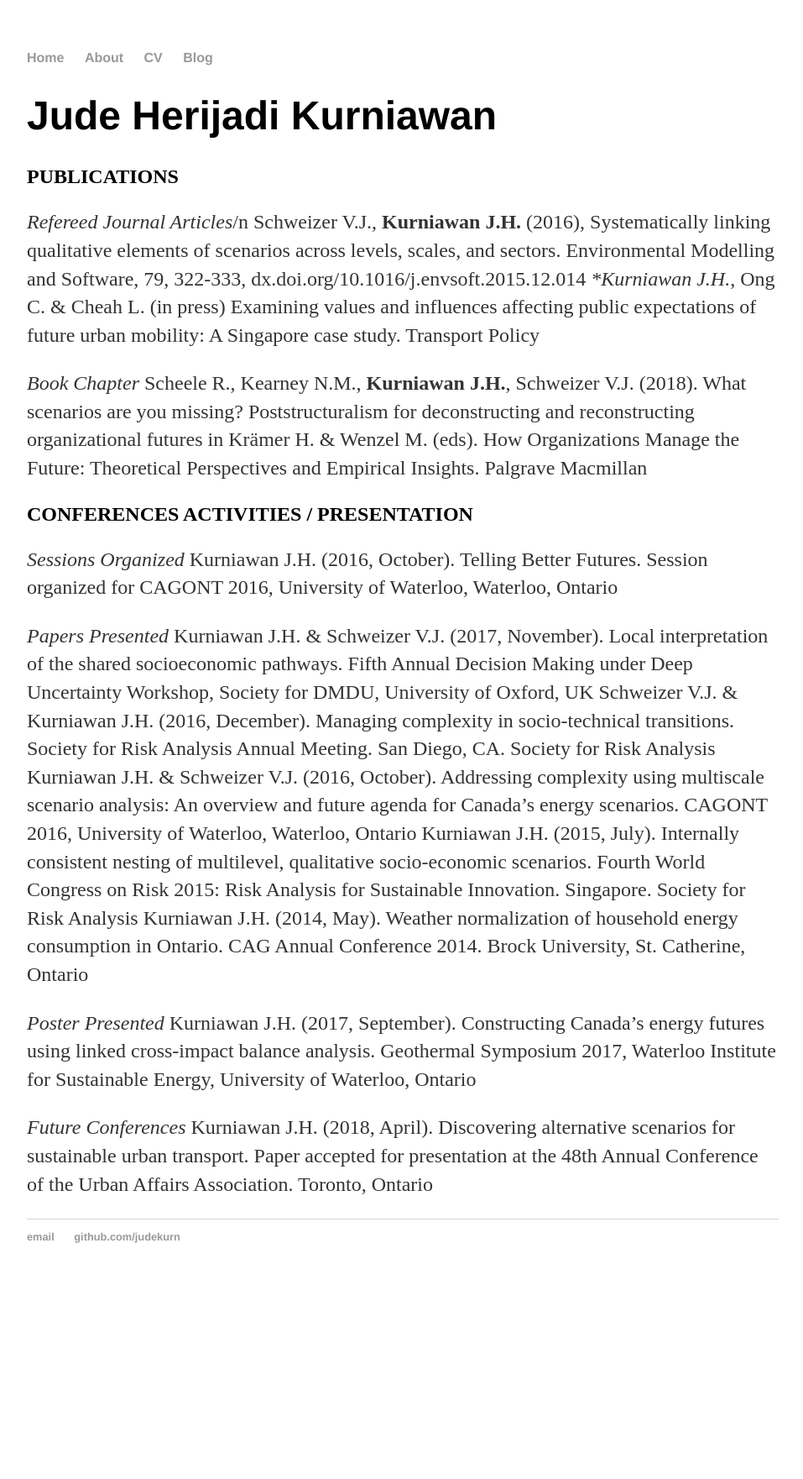
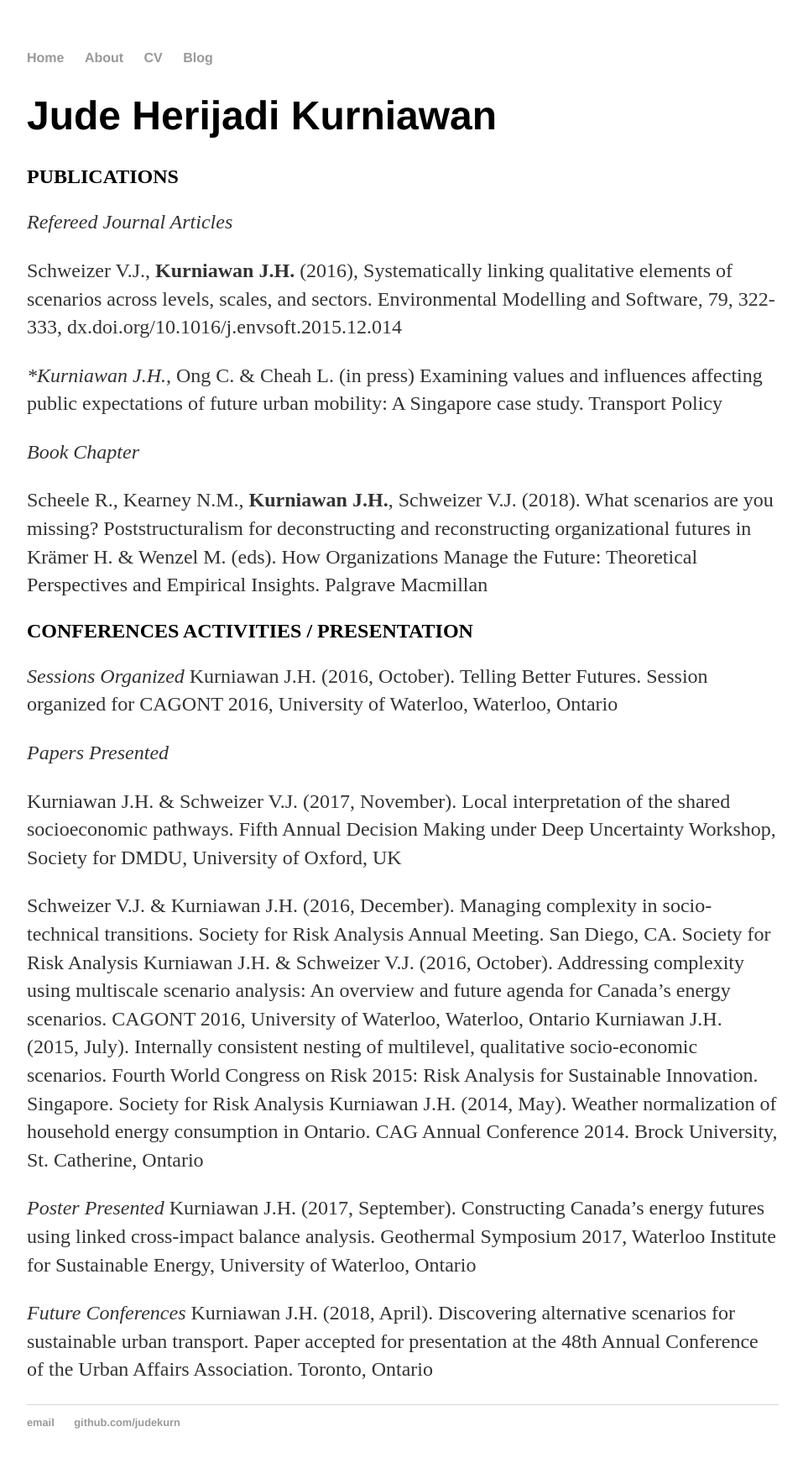
Before and after one commit to judekurn/judekurn.github.io, a Jekyll site: the page built from docs/cv.md, in a window 1280 px wide. Shown: the whole page at 84% size, without its empty margins (160-1117 px from the left). Built offline with Jekyll 4.4.1, drawn with Linux system fonts in a browser that asks for light colours; our own code applies the rules of GitHub Pages for plain Markdown files; before the commit the page ends 1540 px from its top, so only the background shows below that.

Commit message:
Update cv.md

```diff
--- a/docs/cv.md
+++ b/docs/cv.md
@@ -1,11 +1,14 @@
 # Jude Herijadi Kurniawan
 
 ## PUBLICATIONS
-*Refereed Journal Articles*/n
+*Refereed Journal Articles*
+
 Schweizer V.J., **Kurniawan J.H.** (2016), Systematically linking qualitative elements of scenarios across levels, scales, and sectors. Environmental Modelling and Software, 79, 322-333, dx.doi.org/10.1016/j.envsoft.2015.12.014
+
 **Kurniawan J.H.*, Ong C. & Cheah L. (in press) Examining values and influences affecting public expectations of future urban mobility: A Singapore case study. Transport Policy
 
 *Book Chapter*
+
 Scheele R., Kearney N.M., **Kurniawan J.H.**, Schweizer V.J. (2018). What scenarios are you missing? Poststructuralism for deconstructing and reconstructing organizational futures in Krämer H. & Wenzel M. (eds). How Organizations Manage the Future: Theoretical Perspectives and Empirical Insights. Palgrave Macmillan
 
 ## CONFERENCES ACTIVITIES / PRESENTATION
@@ -13,7 +16,9 @@ Scheele R., Kearney N.M., **Kurniawan J.H.**, Schweizer V.J. (2018). What scenar
 Kurniawan J.H. (2016, October). Telling Better Futures. Session organized for CAGONT 2016, University of Waterloo, Waterloo, Ontario
 
 *Papers Presented*
+
 Kurniawan J.H. & Schweizer V.J. (2017, November). Local interpretation of the shared socioeconomic pathways. Fifth Annual Decision Making under Deep Uncertainty Workshop, Society for DMDU, University of Oxford, UK
+
 Schweizer V.J. & Kurniawan J.H. (2016, December). Managing complexity in socio-technical transitions. Society for Risk Analysis Annual Meeting. San Diego, CA. Society for Risk Analysis
 Kurniawan J.H. & Schweizer V.J. (2016, October). Addressing complexity using multiscale scenario analysis: An overview and future agenda for Canada’s energy scenarios. CAGONT 2016, University of Waterloo, Waterloo, Ontario
 Kurniawan J.H. (2015, July). Internally consistent nesting of multilevel, qualitative socio-economic scenarios. Fourth World Congress on Risk 2015: Risk Analysis for Sustainable Innovation. Singapore. Society for Risk Analysis
```
